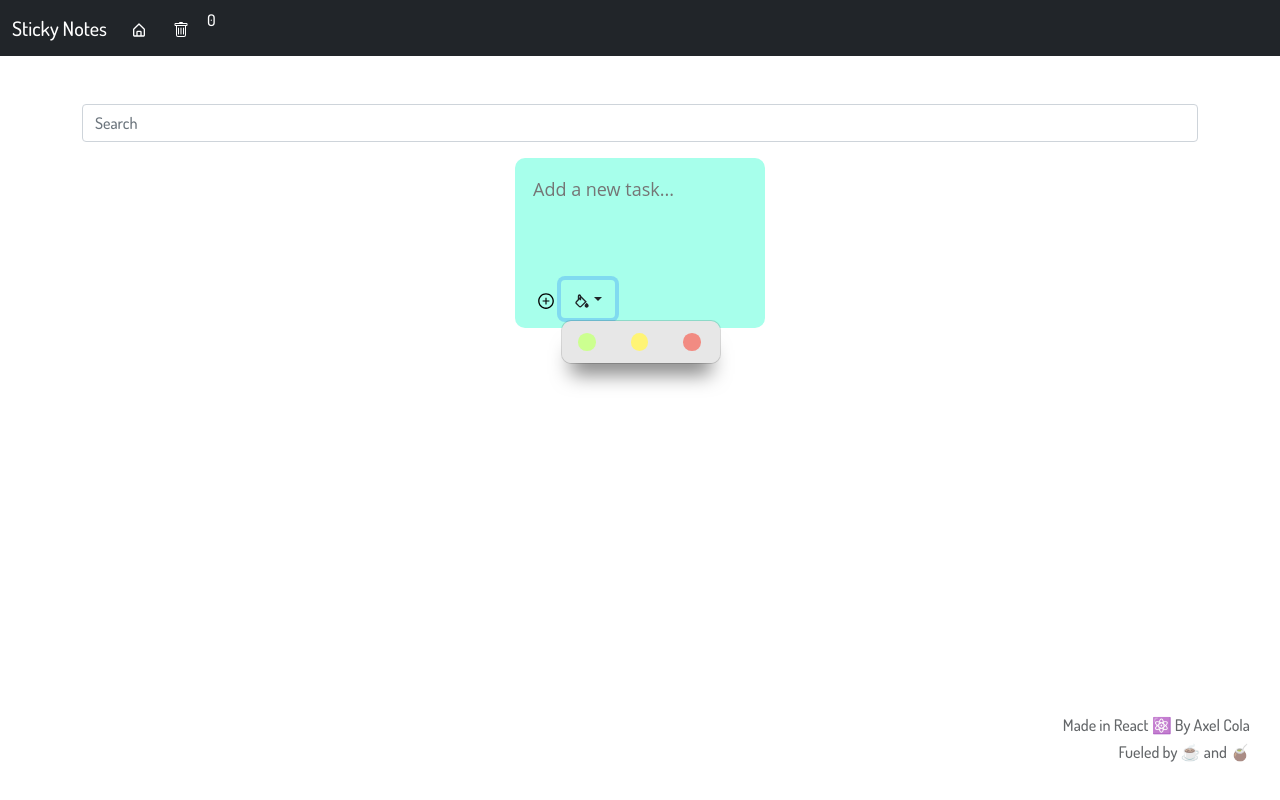
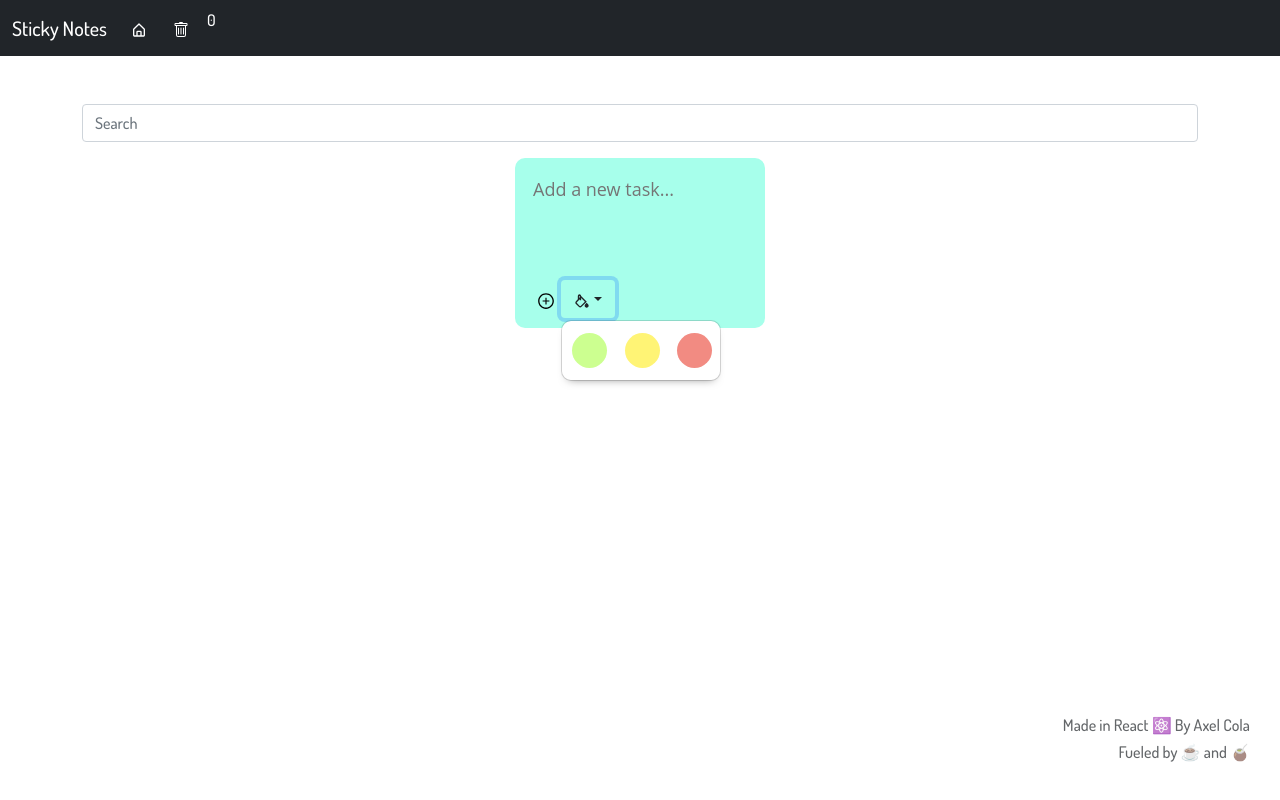
Before and after one commit to axelcola/sticky-notes-on-react, a React (Create React App) app: page / in a window 1280 px wide. Both pictures are taken after a click on the button 588 px from the left and 299 px from the top of the page. Built offline with nearby package versions, Linux system fonts and the light colour scheme.

Commit message:
added colordropdown component, fix hover colors items etc..

```diff
--- /dev/null
+++ b/src/components/ColorDropdown.js
@@ -0,0 +1,47 @@
+import { Dropdown } from "react-bootstrap";
+import { CgColorBucket } from "react-icons/cg";
+import "./note.css";
+
+export default function ColorDropdown(props) {
+  return (
+    <>
+      <Dropdown className={`button  ${props.color} dropdown `}>
+        <Dropdown.Toggle variant="none">
+          <CgColorBucket />
+        </Dropdown.Toggle>
+
+        <Dropdown.Menu className="dropdown-target dropdown">
+          <Dropdown.Item
+            className="drop-item"
+            onClick={props.changeColor}
+            id="green"
+          >
+            <div
+              className="squere green"
+              onClick={props.changeColor}
+              id="green"
+            />
+          </Dropdown.Item>
+          <Dropdown.Item
+            className="drop-item"
+            onClick={props.changeColor}
+            id="yellow"
+          >
+            <div
+              className="squere yellow"
+              onClick={props.changeColor}
+              id="yellow"
+            />
+          </Dropdown.Item>
+          <Dropdown.Item
+            className="drop-item"
+            onClick={props.changeColor}
+            id="red"
+          >
+            <div className="squere red" onClick={props.changeColor} id="red" />
+          </Dropdown.Item>
+        </Dropdown.Menu>
+      </Dropdown>
+    </>
+  );
+}
--- a/src/components/NewNote.js
+++ b/src/components/NewNote.js
@@ -2,9 +2,8 @@ import React, { useState } from "react";
 import "./newNote.css";
 import { v4 as uuidv4 } from "uuid";
 import { AiOutlinePlusCircle } from "react-icons/ai";
-import { CgColorBucket } from "react-icons/cg";
-import { Dropdown } from "react-bootstrap";
 import { getCurrentDate } from "./getDate";
+import ColorDropdown from "./ColorDropdown";
 
 const NewNote = (props) => {
   const [input, setInput] = useState("");
@@ -51,34 +50,7 @@ const NewNote = (props) => {
                 <AiOutlinePlusCircle />
               </button>
               <div className="button">
-                <Dropdown className={`button ${color}`}>
-                  <Dropdown.Toggle variant="none">
-                    <CgColorBucket />
-                  </Dropdown.Toggle>
-                  <Dropdown.Menu className="dropdown-target">
-                    <Dropdown.Item>
-                      <div
-                        onClick={changeColor}
-                        id="green"
-                        className="squere green"
-                      />
-                    </Dropdown.Item>
-                    <Dropdown.Item>
-                      <div
-                        className="squere yellow"
-                        onClick={changeColor}
-                        id="yellow"
-                      />
-                    </Dropdown.Item>
-                    <Dropdown.Item>
-                      <div
-                        className="squere red"
-                        onClick={changeColor}
-                        id="red"
-                      />
-                    </Dropdown.Item>
-                  </Dropdown.Menu>
-                </Dropdown>
+                <ColorDropdown color={color} changeColor={changeColor} />
               </div>
             </div>
           </div>
--- a/src/components/Note.js
+++ b/src/components/Note.js
@@ -1,10 +1,8 @@
 import React from "react";
 import "./note.css";
-import { CgColorBucket } from "react-icons/cg";
 import { BiTrash } from "react-icons/bi";
 import { MdOutlineRestorePage } from "react-icons/md";
-import { FaCircle } from "react-icons/fa";
-import { Dropdown } from "react-bootstrap";
+import ColorDropdown from "./ColorDropdown";
 
 const Note = ({
   text,
@@ -73,35 +71,7 @@ const Note = ({
                   <BiTrash />
                 </button>
 
-                <Dropdown className={`button  ${color} dropdown `}>
-                  <Dropdown.Toggle variant="none">
-                    <CgColorBucket />
-                  </Dropdown.Toggle>
-
-                  <Dropdown.Menu className="dropdown-target dropdown">
-                    <Dropdown.Item>
-                      <div
-                        onClick={changeColor}
-                        id="green"
-                        className="squere green"
-                      />
-                    </Dropdown.Item>
-                    <Dropdown.Item>
-                      <div
-                        className="squere yellow"
-                        onClick={changeColor}
-                        id="yellow"
-                      />
-                    </Dropdown.Item>
-                    <Dropdown.Item>
-                      <div
-                        className="squere red"
-                        onClick={changeColor}
-                        id="red"
-                      />
-                    </Dropdown.Item>
-                  </Dropdown.Menu>
-                </Dropdown>
+                <ColorDropdown color={color} changeColor={changeColor} />
               </>
             )}
             <small className="date">{date}</small>
--- a/src/components/note.css
+++ b/src/components/note.css
@@ -1,6 +1,6 @@
 
 .note {
-    background-color: #fef68a;
+    background-color: #fff475;
     border-radius: 10px;
     padding: 1rem;
     min-height: 170px;
@@ -68,9 +68,9 @@
     color: #ccff90;
   }
   .dropdown-target{
-    background-color: rgb(231, 231, 231) !important;
+    background-color: rgb(255, 255, 255) !important;
     max-width: 15px !important;
-    box-shadow: 0px 20px 20px -10px rgba(0, 0, 0, 0.5);
+    box-shadow: 0px 5px 10px -7px rgba(0, 0, 0, 0.5);
     border-radius: 10px !important;
   }
 
@@ -92,12 +92,17 @@
     width: 130px;
 }
 .squere {
-  height: 17.5px;
-  width: 17.5px;
+  height: 35px;
+  width: 35px;
   border-radius: 50%;
-  border-width: 2px;
-  border: black;
-  margin: 0;
+  margin-right: -15px;
+  margin-left: -6px;
+  cursor: pointer ;
+
+}
+.squere:hover{
+  border-width: 1.7px !important;
+  border: solid;
 }
 .dropdown-menu.show{
   display: flex !important;
@@ -105,3 +110,9 @@
 .dropdown-item{
   display: flex !important;
 }
+.dropdown-item:hover{
+  background-color: white !important;
+}
+[role="button"]{
+  cursor: default !important;
+}
```
